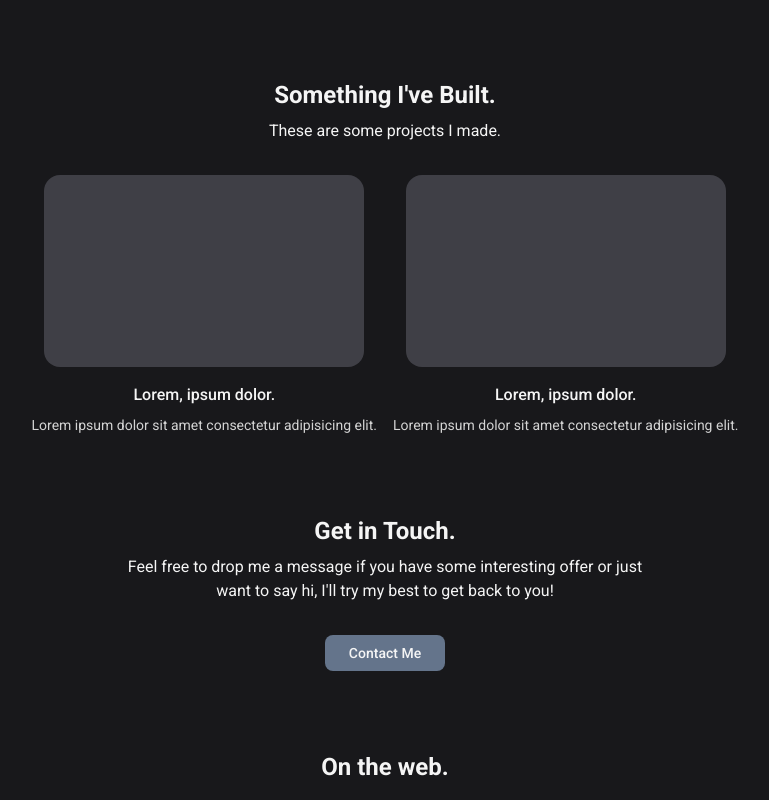
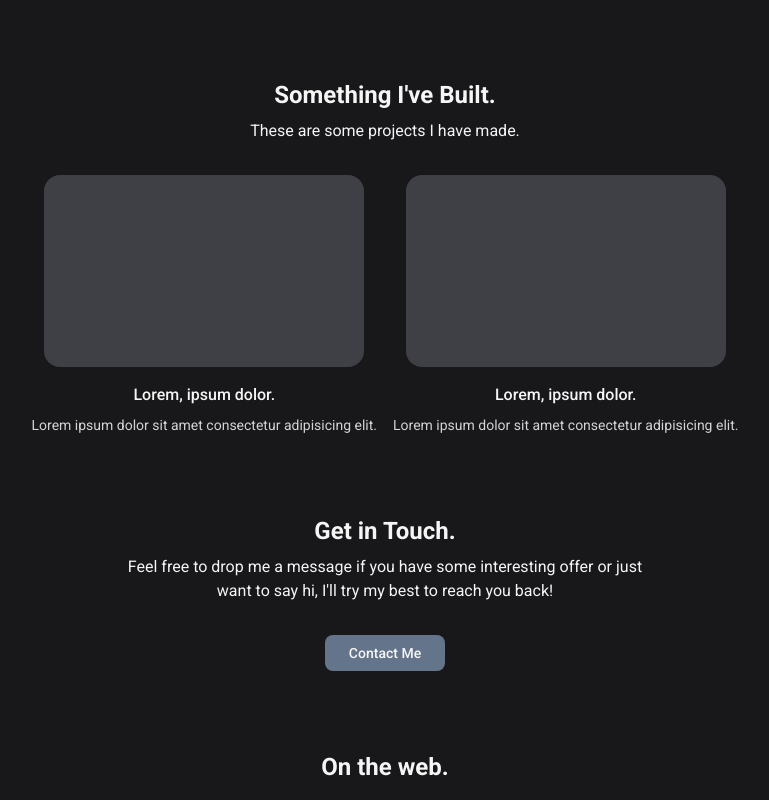
Before and after one commit to bandabahariputra/bandabahariputra-homepage, a Vue app: page / in a window 1280 px wide. Shown: the part 681-1481 px from the top of the page, without its empty margins (255-1024 px from the left). Built offline with nearby package versions, Linux system fonts and the light colour scheme.

Commit message:
Update text

```diff
--- a/src/views/HomeView.vue
+++ b/src/views/HomeView.vue
@@ -138,7 +138,7 @@ const handleClickMenu = () => {
   <section class="py-10">
     <div class="mb-8">
       <h3 class="text-center text-2xl font-bold">Something I've Built.</h3>
-      <p class="mt-2 text-center">These are some projects I made.</p>
+      <p class="mt-2 text-center">These are some projects I have made.</p>
     </div>
     <div class="flex flex-wrap items-center justify-center gap-4">
       <ProjectCard v-for="item in 2" :key="item"></ProjectCard>
@@ -151,7 +151,7 @@ const handleClickMenu = () => {
       <h3 class="text-center text-2xl font-bold">Get in Touch.</h3>
       <p class="mt-2 text-center">
         Feel free to drop me a message if you have some interesting offer or
-        just want to say hi, I'll try my best to get back to you!
+        just want to say hi, I'll try my best to reach you back!
       </p>
     </div>
     <div class="flex justify-center">
```
